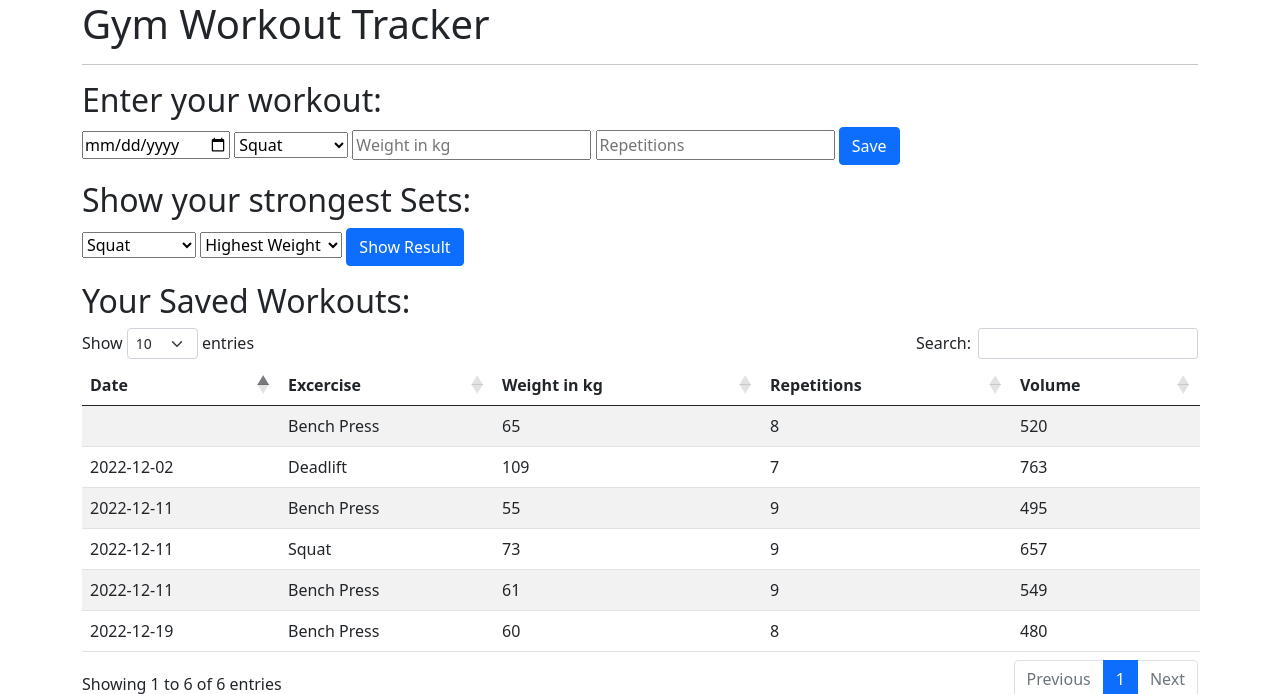
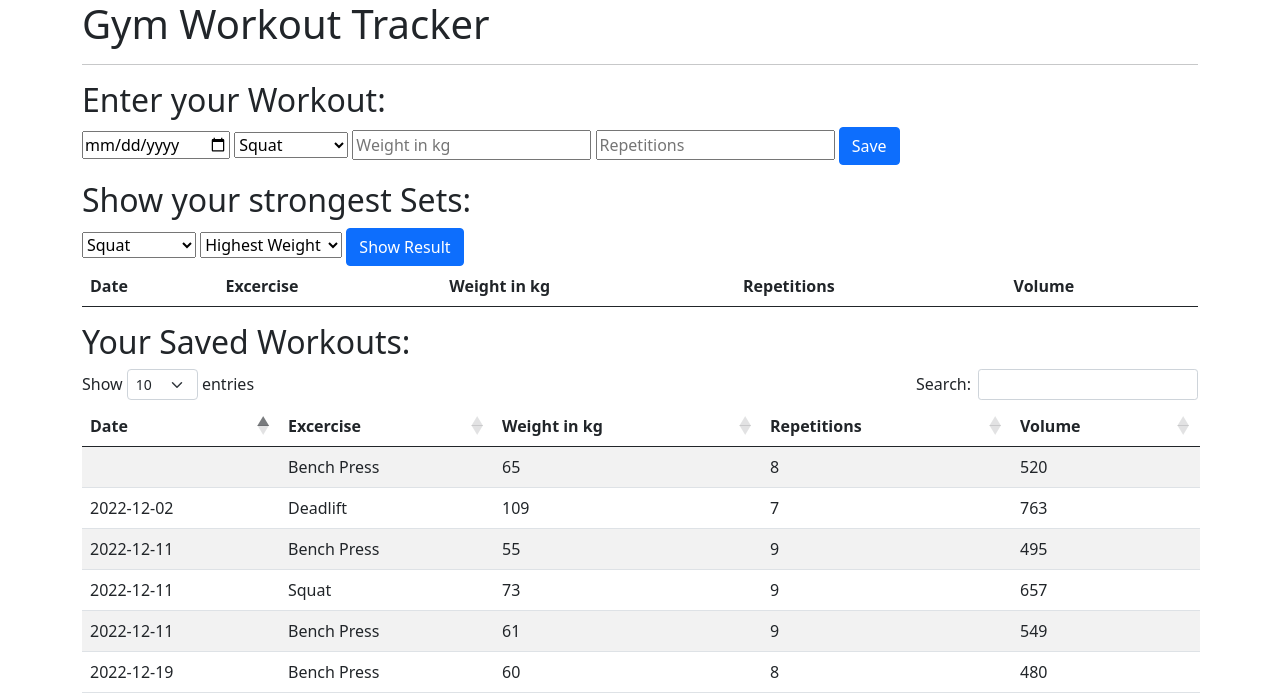
Before and after one commit to aoonsel/PROG2-V2, a Flask app: page / in a window 1280 px wide. Shown: the top 694 px of the page. Run offline with Flask 2, Linux system fonts and the light colour scheme; data comes from the database, SQL or seed files in the repository; both versions use the stored data as it was after the commit; lists and menus that the app fills with data are empty; some libraries are stand-ins or nearby versions.

Commit message:
Erste Version zur Abfrage des stärksten Sets hinzugefügt

```diff
--- a/runner/app.py
+++ b/runner/app.py
@@ -1,4 +1,4 @@
-from data.data_access import save_workout, get_workouts
+from data.data_access import save_workout, get_workout_for_query, get_workouts
 from flask import Flask, render_template, redirect, request
 from os.path import abspath
 
@@ -13,15 +13,29 @@ def home():
 
 @app.route('/save', methods=['POST'])
 def save():
-    date = request.form['date']
+    date = request.form.get('date')
     excercise = request.form.get('excercise')
-    reps = int(request.form['reps'])
-    weight = float(request.form['weight'])
+    reps = int(request.form.get('reps'))
+    weight = float(request.form.get('weight'))
     volume = reps * weight
 
     save_workout(date, excercise, reps, weight, volume)
 
     return redirect('/')
+
+@app.route('/get')
+def get():
+    excercise = int(request.args.get('excercise'))
+    query = int(request.args.get('query'))
+
+    workout = get_workout_for_query(query, excercise)[0]
+    query_result = ({'date': workout[1],
+                        'excercise': excercises[workout[2]],
+                        'weight': workout[3],
+                        'reps': workout[4],
+                        'volume': workout[5]})
+
+    return query_result
 
 @app.route('/api/data', methods=['GET'])
 def data():
--- a/runner/data/data_access.py
+++ b/runner/data/data_access.py
@@ -1,19 +1,31 @@
 import sqlite3
 from os import path
+
+connection_path = path.join('data', 'workouts.db')
+query_base = 'SELECT * FROM workouts WHERE excercise = ? ORDER BY ?, "date" LIMIT 1'
+insert_base = 'INSERT INTO workouts (date, excercise, reps, weight, volume) VALUES (?, ?, ?, ?, ?)'
+
+query_id_to_col_name = {0: 'weight', 1: 'reps', 2: 'volume'}
 
 def save_workout(date, exercise, reps, weight, volume):
     connection = sqlite3.connect(path.join('data', 'workouts.db'))
     cursor = connection.cursor()
 
-    cursor.execute('INSERT INTO workouts (date, excercise, reps, weight, volume) VALUES (?, ?, ?, ?, ?)',
-                    (date, exercise, reps, weight, volume)
-                  )
+    cursor.execute(insert_base, (date, exercise, reps, weight, volume))
 
     connection.commit()
     connection.close()
 
+def get_workout_for_query(query_id, excercise):
+    connection = sqlite3.connect(connection_path)
+    cursor = connection.cursor()
+
+    result = cursor.execute(query_base, (excercise, query_id_to_col_name[query_id]))
+
+    return result.fetchmany()
+
 def get_workouts():
-    connection = sqlite3.connect(path.join('data', 'workouts.db'))
+    connection = sqlite3.connect(connection_path)
     cursor = connection.cursor()
 
     result = cursor.execute('SELECT * FROM workouts')
--- a/runner/templates/index.html
+++ b/runner/templates/index.html
@@ -2,7 +2,7 @@
 
 {% block content %}
 <div>
-  <h2>Enter your workout: </h2>
+  <h2>Enter your Workout: </h2>
   <form method="POST" action="/save">
     <input type="date" name="date">
     <select name="excercise">
@@ -18,13 +18,13 @@
   <p></p>
 
   <h2>Show your strongest Sets: </h2>
-  <form method="POST" action="/get">
+  <form action="/get">
     <select name="excercise">
       {% for id, excercise in excercises.items() %}
         <OPTION value={{id}}>{{excercise}}</option>
       {% endfor %}
     </select>
-    <select>
+    <select name="query">
       {% for id, query in queries.items() %}
         <OPTION value={{id}}>{{query}}</option>
       {% endfor %}
@@ -32,7 +32,6 @@
       <button type="submit" class="btn btn-primary">Show Result</button>
   </form>
 
-  {% if query_result %}
   <table id="query_result" class="table table-striped">
       <thead>
         <tr>
@@ -40,23 +39,12 @@
           <th>Excercise</th>
           <th>Weight in kg</th>
           <th>Repetitions</th>
+          <th>Volume</th>
         </tr>
       </thead>
       <tbody>
-        {% for query_result in query_results %}
-          <tr>
-            <td>{{ query_result['date'] }}</td>
-            <td>{{ excercise['excercise'] }}</td>
-            <td>{{ query_result['weight'] }}</td>
-            <td>{{ query_result['reps'] }}</td>
-            <td>{{ query_result['volume'] }}</td>
-          </tr>
-        {% endfor %}
       </tbody>
   </table>
-
-
-  {% endif %}
 
   <p></p>
 
@@ -91,5 +79,17 @@
       ],
     });
   });
+  $(document).ready(function() {
+    $('#data').DataTable({
+      ajax: '/get',
+      columns: [
+        {data: 'date', orderable: true, searchable: false},
+        {data: 'excercise', searchable: true},
+        {data: 'weight', orderable: true, searchable: false},
+        {data: 'reps', orderable: true, searchable: false},
+        {data: 'volume', orderable: true, searchable: false},
+      ],
+    });
+  });
 </script>
 {% endblock %}
```
Also changed, not shown: runner/data/workouts.db.
